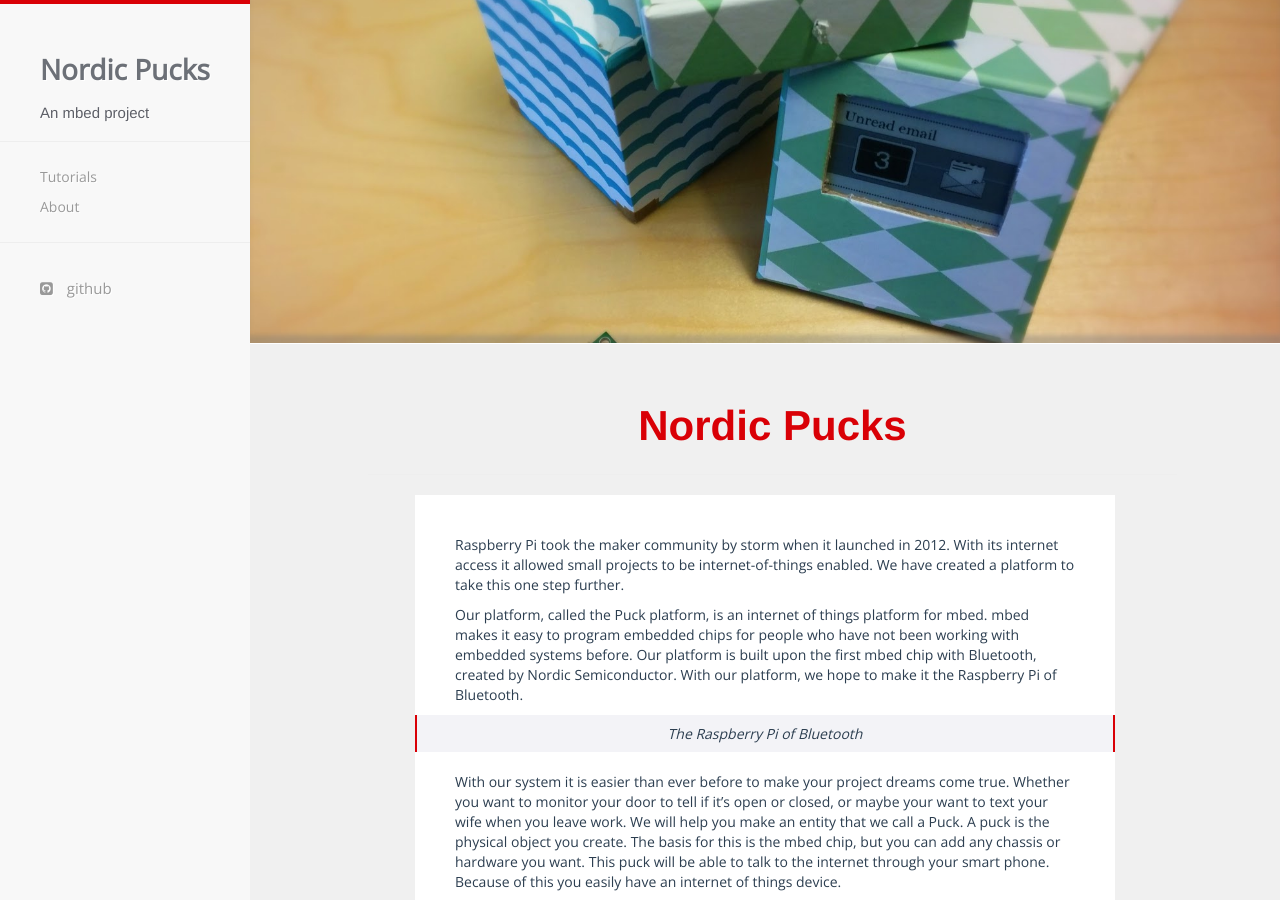
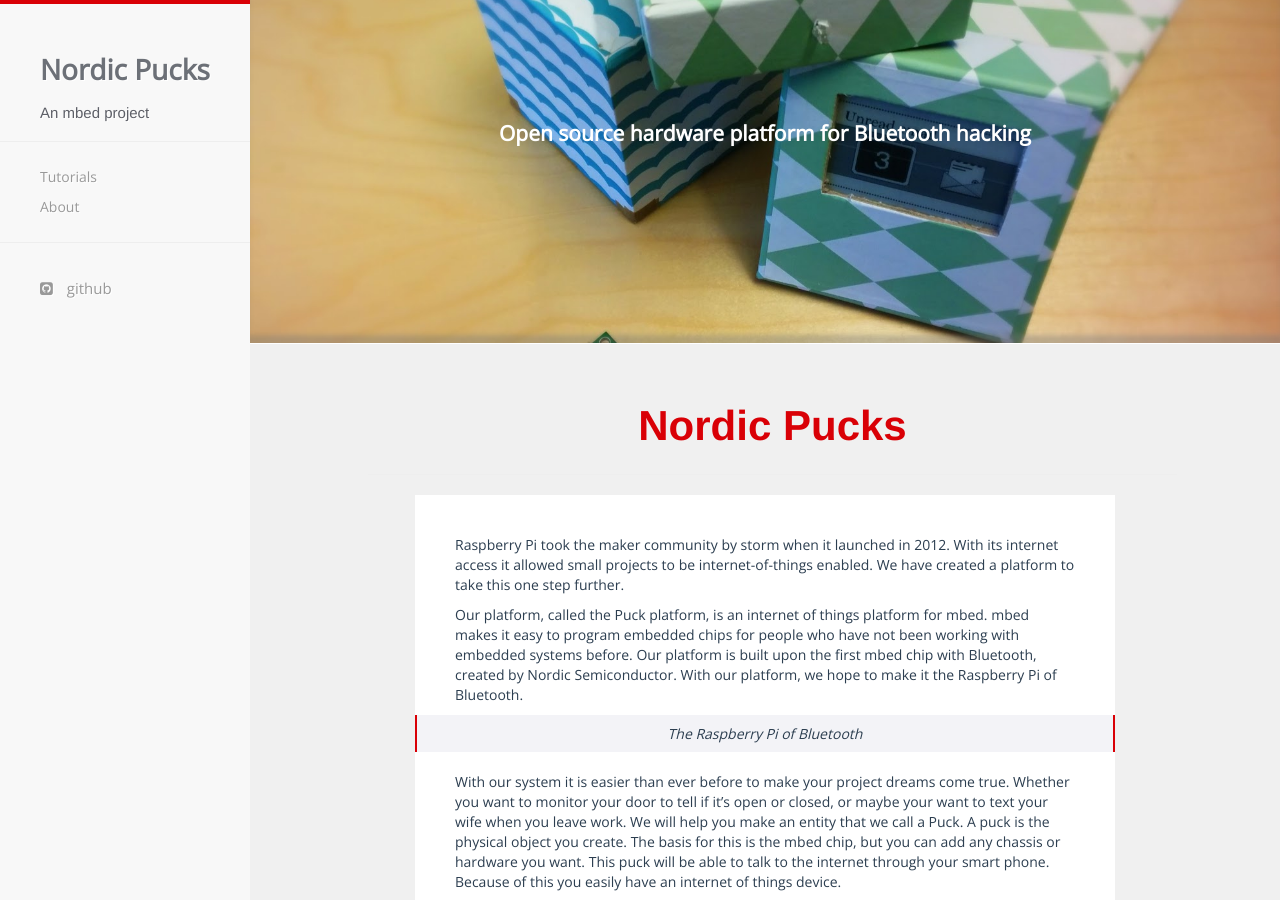
Before and after one commit to NordicPlayground/puck, a Jekyll site: the page built from index.md, in a window 1280 px wide and 900 px high. Built offline with Jekyll 4.4.1, drawn with Linux system fonts in a browser that asks for light colours; nearby versions of some CDN libraries.

Commit message:
add showcase tagline

```diff
--- a/_includes/showcase.html
+++ b/_includes/showcase.html
@@ -3,4 +3,7 @@
     .showcase-wrapper {background-image: url("{{ site.baseurl }}/images/header.jpg");}
     </style>
     <div class="showcase-wrapper sticky">
+    <div class="showcase-text">
+      Open source hardware platform for Bluetooth hacking
+    </div>
 </div>
--- a/css/hc.css
+++ b/css/hc.css
@@ -285,12 +285,12 @@
 
 .showcase-text
 {
-  font-size:3em;
+  font-size:1.5em;
   font-family: "Open Sans", sans-serif;
   font-weight:bolder;
   color:#fff;
   text-align:center;
-  padding-top:20%;
+  padding-top:13%;
 }
 
 .wide
```
